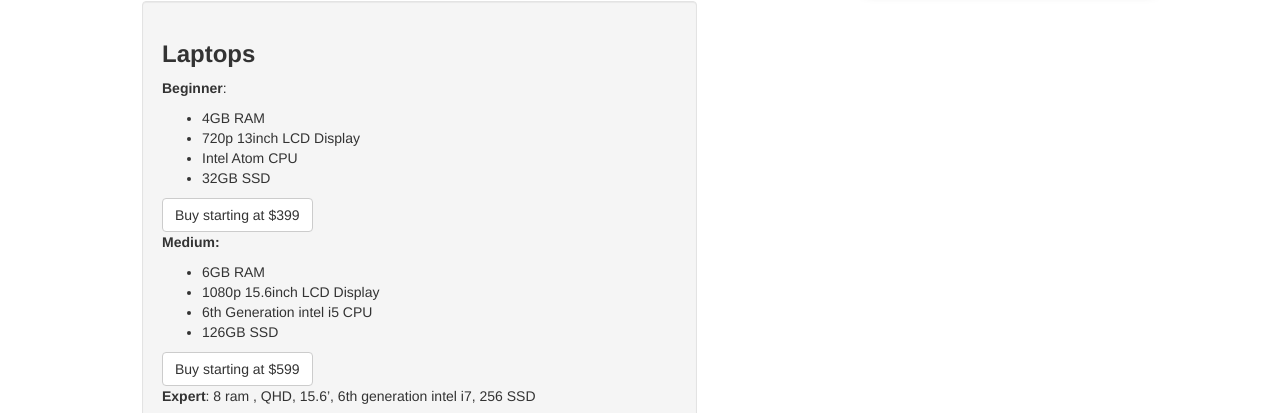
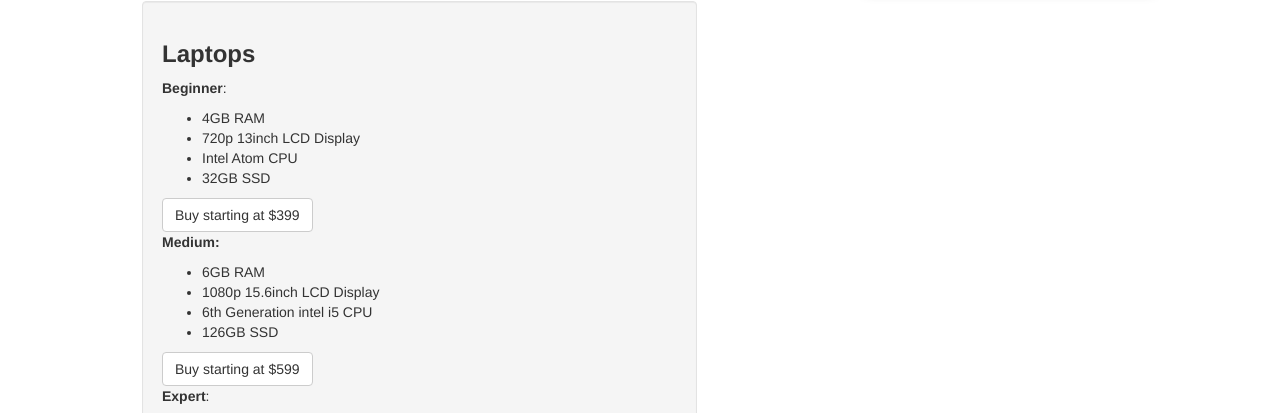
Before and after one commit to chuiuyito/J-Jinc.github.io, a website: page index.html in a window 1280 px wide. Shown: the part 334-747 px from the top of the page. Drawn offline with nearby package versions, Linux system fonts and the light colour scheme.

Commit message:
Add files via upload

```diff
--- a/index.html
+++ b/index.html
@@ -139,7 +139,7 @@
                         </ul>
                         <button class="btn btn-default">Buy starting at $599</button>
 
-                        <p><b>Expert</b>: 8 ram , QHD, 15.6’, 6th generation intel i7, 256 SSD</p>
+                        <p><b>Expert</b>:</p>
                         <ul>
                             <li>8GB RAM</li>
                             <li>1440p 15.6inch LCD Display</li>
```
